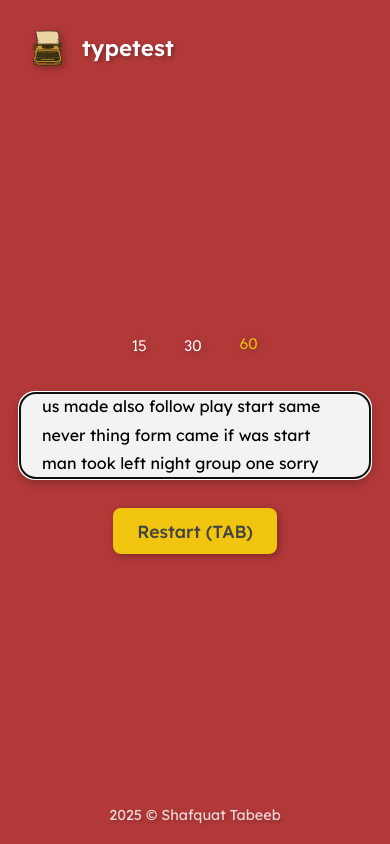
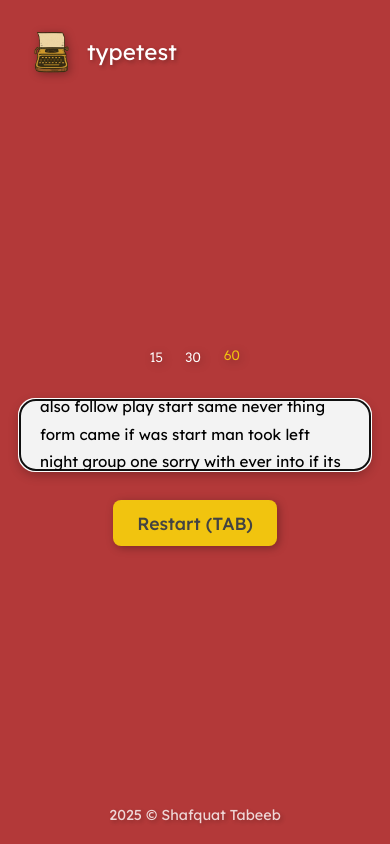
Before and after one commit to tabeebs/type-test, a website: page index.html in a window 390 px wide. Drawn offline with Linux system fonts and the light colour scheme.

Commit message:
UX fixes

```diff
--- a/index.html
+++ b/index.html
@@ -15,7 +15,7 @@
     <link rel="icon" type="image/x-icon" href="assets/favicon.ico">
 
     <!-- Stylesheets -->
-    <link rel="stylesheet" href="style.css">
+    <link rel="stylesheet" href="style.css?v=2">
 </head>
 <body>
     <header>
--- a/style.css
+++ b/style.css
@@ -24,20 +24,20 @@ header {
     display: flex;
     align-items: center;
     justify-content: flex-start;
-    gap: 8px;
+    gap: 4px;
     margin-left: 40px;
 }
 
 .logo {
-    width: 72px;
-    height: 72px;
+    width: 80px;
+    height: 80px;
     filter: drop-shadow(2px 2px 4px rgba(0, 0, 0, 0.3));
 }
 
 .title {
     font-family: 'Lexend', sans-serif;
     font-size: 1.8rem;
-    font-weight: 600;
+    font-weight: 400;
     color: #ffffff;
     text-shadow: 2px 2px 4px rgba(0, 0, 0, 0.3);
 }
@@ -56,15 +56,15 @@ main {
 /* Time Selector */
 .time-selector {
     display: flex;
-    gap: 8px;
+    gap: 4px;
 }
 
 .time-option {
     background: transparent;
     border: none;
-    padding: 8px 16px;
+    padding: 6px 12px;
     font-family: 'Arvo', serif;
-    font-size: 1rem;
+    font-size: 0.9rem;
     font-weight: 500;
     color: #ffffff;
     border-radius: 8px;
@@ -118,14 +118,14 @@ main {
 .word-display {
     background: #f3f3f3;
     border-radius: 16px;
-    padding: 25px 30px;
-    height: 110px;
+    padding: 20px 25px;
+    height: 80px;
     position: relative;
     overflow: hidden;
     box-shadow: 0 4px 12px rgba(0, 0, 0, 0.3);
     font-family: 'Lexend', sans-serif;
-    font-size: 1.2rem;
-    line-height: 1.6;
+    font-size: 1.1rem;
+    line-height: 1.4;
     display: flex;
     align-items: center;
 }
@@ -254,26 +254,32 @@ footer p {
 @media (max-width: 768px) {
     .header-content {
         margin-left: 30px;
+        gap: 3px;
     }
 
     .logo {
-        width: 64px;
-        height: 64px;
+        width: 72px;
+        height: 72px;
     }
 
     .title {
         font-size: 1.6rem;
+        font-weight: 400;
+    }
+
+    .time-selector {
+        gap: 3px;
     }
 
     .time-option {
-        font-size: 0.9rem;
-        padding: 8px 16px;
+        font-size: 0.8rem;
+        padding: 6px 12px;
     }
 
     .word-display {
-        font-size: 1.1rem;
-        padding: 20px 25px;
-        height: 95px;
+        font-size: 1rem;
+        padding: 18px 22px;
+        height: 75px;
     }
 
     .countdown {
@@ -292,27 +298,33 @@ footer p {
 @media (max-width: 480px) {
     .header-content {
         flex-direction: row;
-        gap: 6px;
+        gap: 3px;
         margin-left: 20px;
     }
 
     .logo {
-        width: 56px;
-        height: 56px;
+        width: 64px;
+        height: 64px;
     }
 
     .title {
         font-size: 1.4rem;
+        font-weight: 400;
     }
 
     .time-selector {
-        gap: 6px;
+        gap: 3px;
+    }
+
+    .time-option {
+        font-size: 0.8rem;
+        padding: 5px 10px;
     }
 
     .word-display {
-        font-size: 1rem;
-        padding: 18px 22px;
-        height: 85px;
+        font-size: 0.95rem;
+        padding: 16px 20px;
+        height: 70px;
     }
 
     .wpm-number {
```
